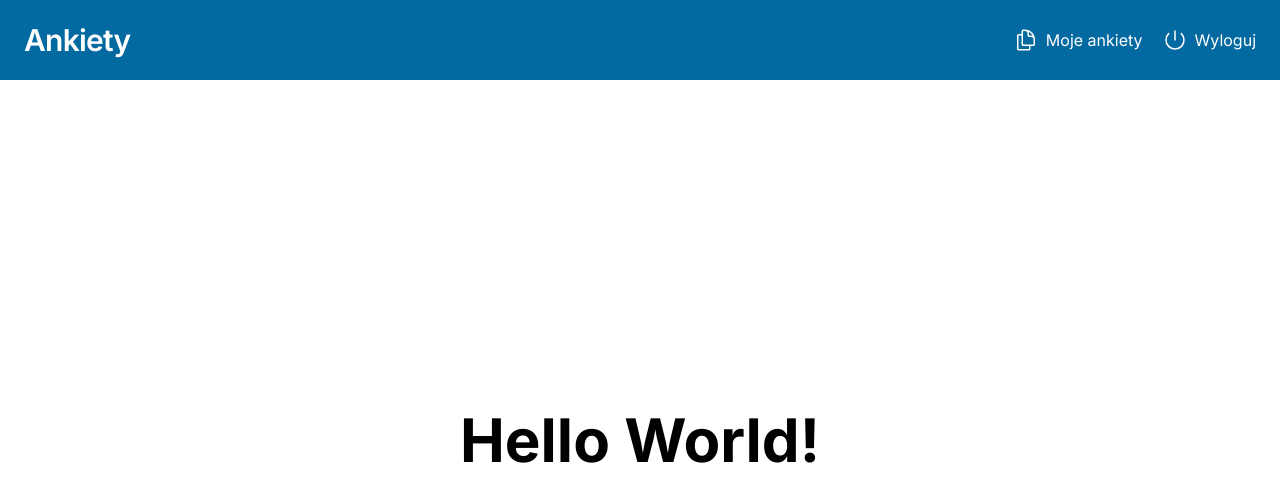
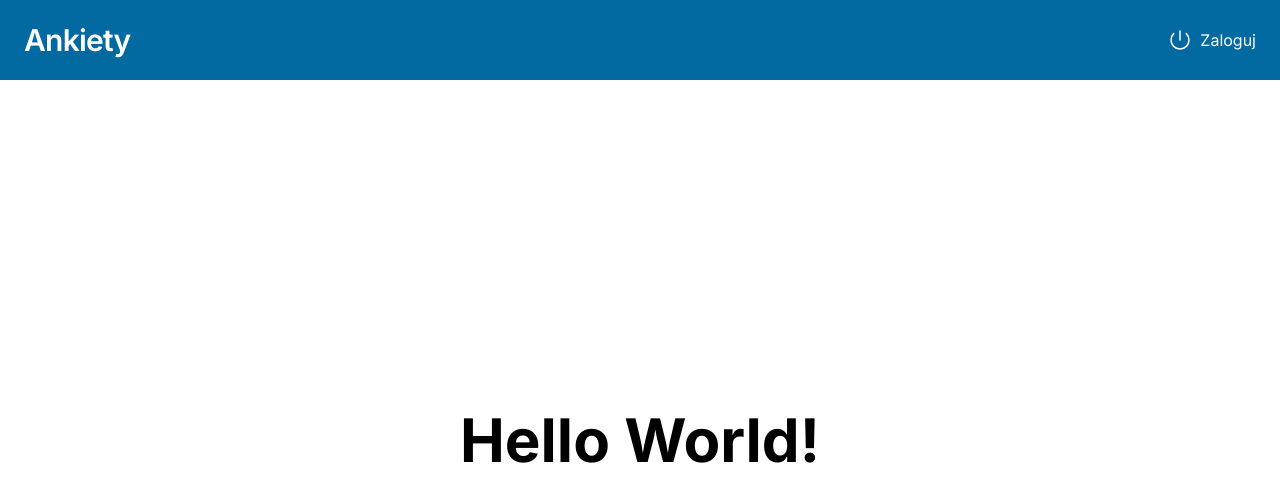
Before and after one commit to haniszewski/SurveySystemFrontend, a Next.js app: page / in a window 1280 px wide. Shown: the top 502 px of the page. Built offline with nearby package versions, Linux system fonts and the light colour scheme.

Commit message:
Update nav-tab.tsx

```diff
--- a/src/components/atoms/user-bar/nav-tab.tsx
+++ b/src/components/atoms/user-bar/nav-tab.tsx
@@ -1,32 +1,25 @@
 "use client";
-import React, { useState } from "react";
+import React, { useContext } from "react";
 import Link from "next/link";
 
 import { Tabs, Tab } from "@mui/material";
 import MySurveyButton from "./my-surveys-button";
 import LoginButton from "./login-button";
 import LogoutButton from "./logout-button";
+import { UserContext } from "@/components/_auth/user-context";
 
 const NavTabs = () => {
-  const [isLoggedIn, setIsLoggedIn] = useState(true);
-
-  const handleLogin = () => {
-    setIsLoggedIn(true);
-  };
-
-  const handleLogout = () => {
-    setIsLoggedIn(false);
-  };
+  const { isAuthenticated } = useContext(UserContext);
 
   return (
     <div className="flex space-x-5">
-      {isLoggedIn ? (
+      {isAuthenticated ? (
         <>
           <MySurveyButton />
-          <LogoutButton onClick={handleLogout} />
+          <LogoutButton />
         </>
       ) : (
-        <LoginButton onClick={handleLogin} />
+        <LoginButton />
       )}
     </div>
   );
```
